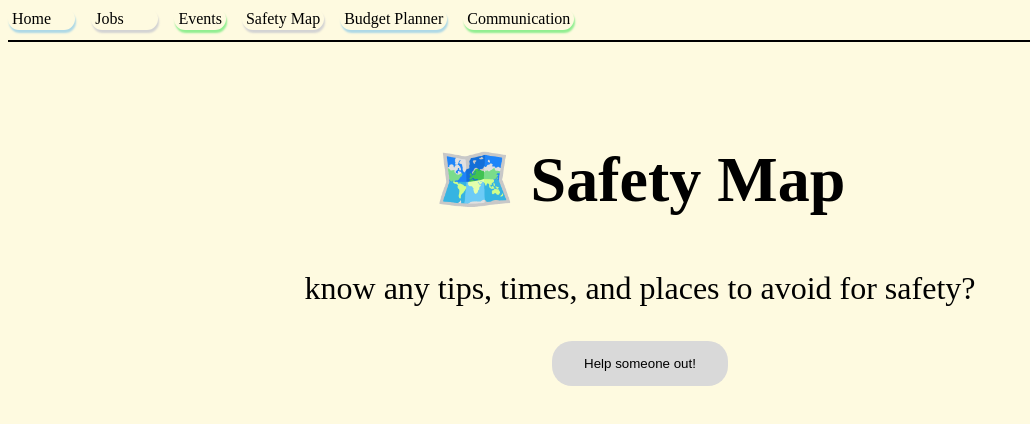
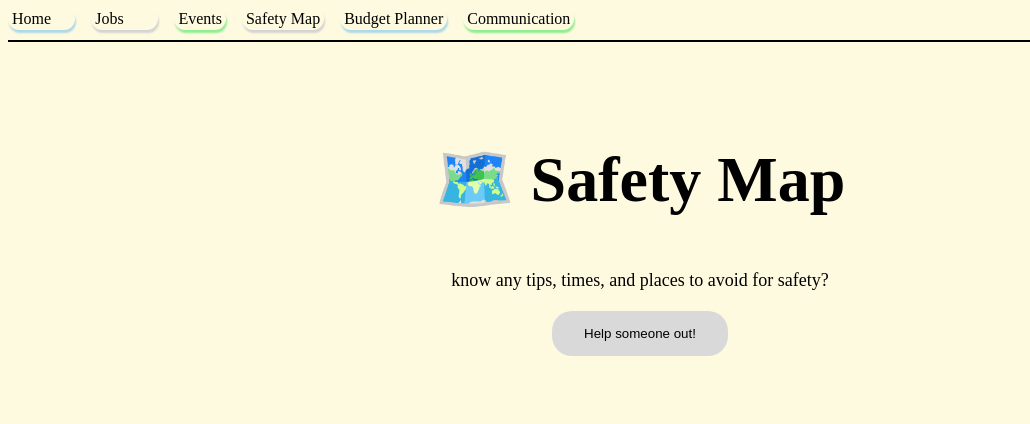
Before and after one commit to Ether2003/CalgaryHacks2023, a plain HTML site: page frontend/pages/SafetyPage.html in a window 1280 px wide. Shown: the whole page, without its empty margins (0-1030 px from the left). Drawn offline with Linux system fonts and the light colour scheme.

Commit message:
Update styles.css

```diff
--- a/frontend/styles/styles.css
+++ b/frontend/styles/styles.css
@@ -81,6 +81,12 @@ a:active {
   font-size: 2rem;
 }
 
+.safety p {
+  padding-top: 10px;
+  text-align: center;
+  font-size: large;
+}
+
 p {
   padding-top: 10px;
   text-align: center;
```
